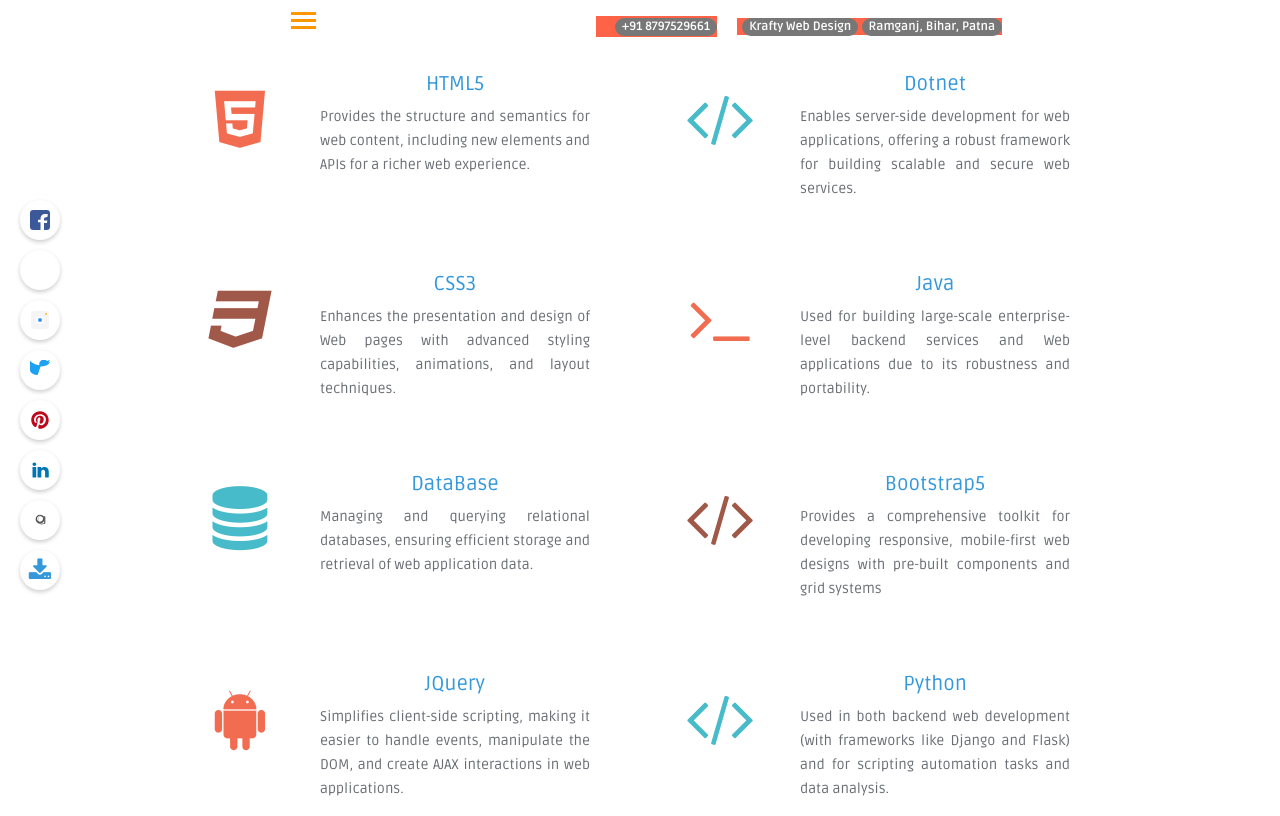
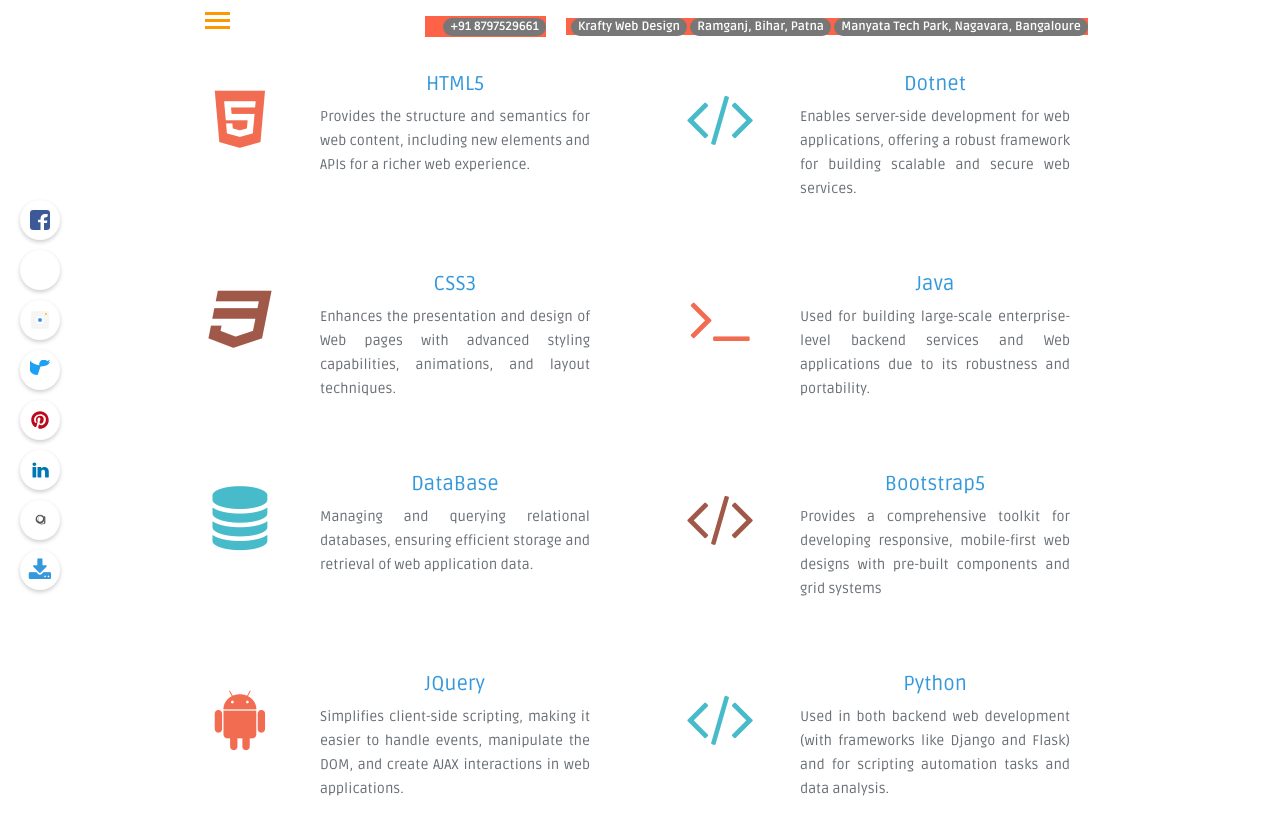
Before and after one commit to kwagaecom/banglaoure, a plain HTML site: page technology.html in a window 1280 px wide. Shown: the top 816 px of the page. Drawn offline with nearby package versions, Linux system fonts and the light colour scheme; a script that the page names is missing; some icons are missing.

Commit message:
Update technology.html
ok

```diff
--- a/technology.html
+++ b/technology.html
@@ -348,6 +348,7 @@
    <a href="https://www.justdial.com/jdmart/Patna/Kwaga-Web-Dev--Ramganj/0612PX612-X612-240212130918-R6C4_BZDET/catalogue?ref=auto&searchfrom=auto|home" target="_blank">
     <i class="fas fa-map-marker-alt"></i>   <span class="badge rounded-pill bg-success">Krafty Web Design</span>
     <span class="badge rounded-pill bg-danger">Ramganj, Bihar, Patna</span>
+       <span class="badge rounded-pill bg-danger">Manyata Tech Park, Nagavara, Bangaloure</span>
   </a>
 </div>
 
```
